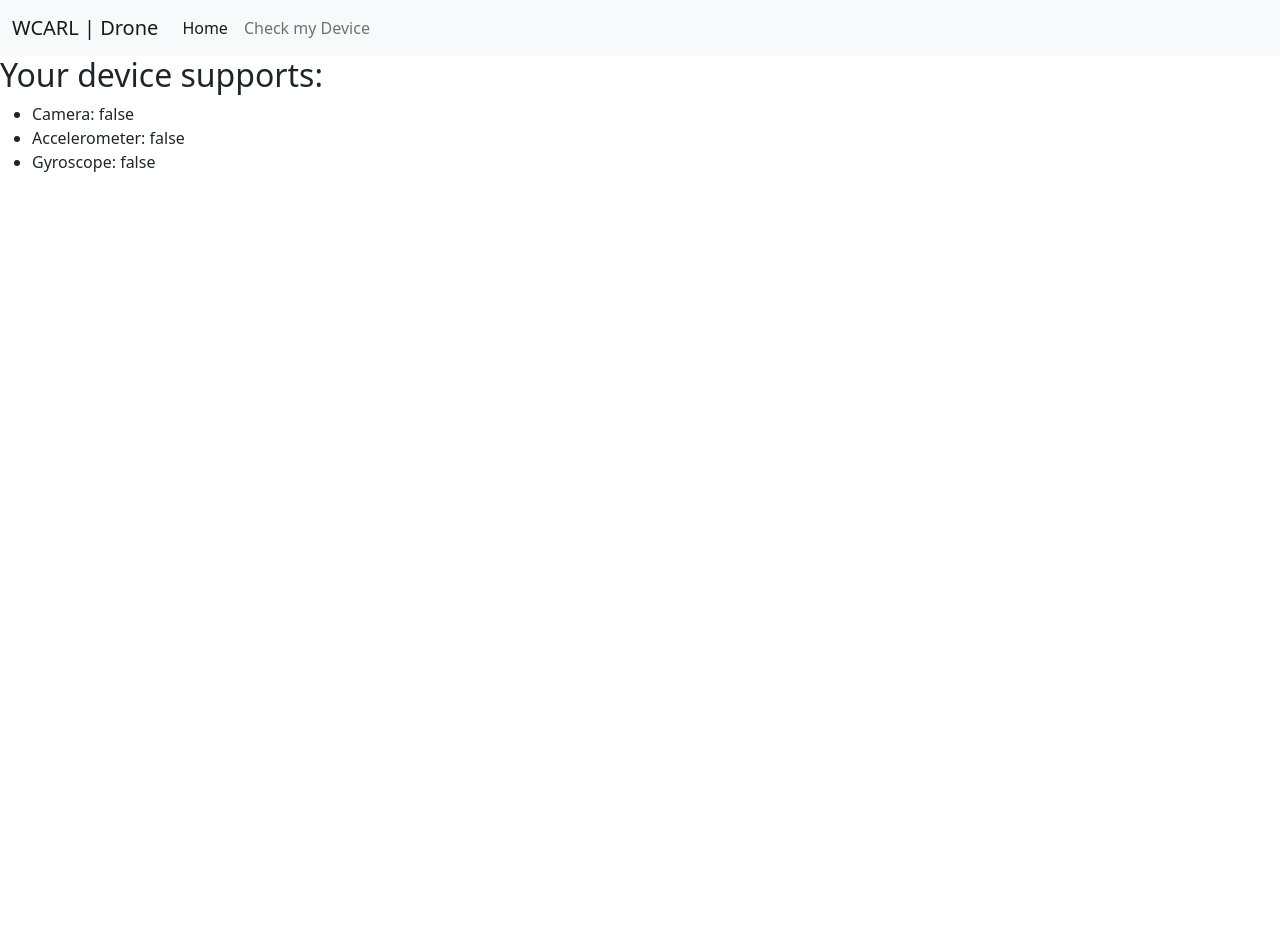
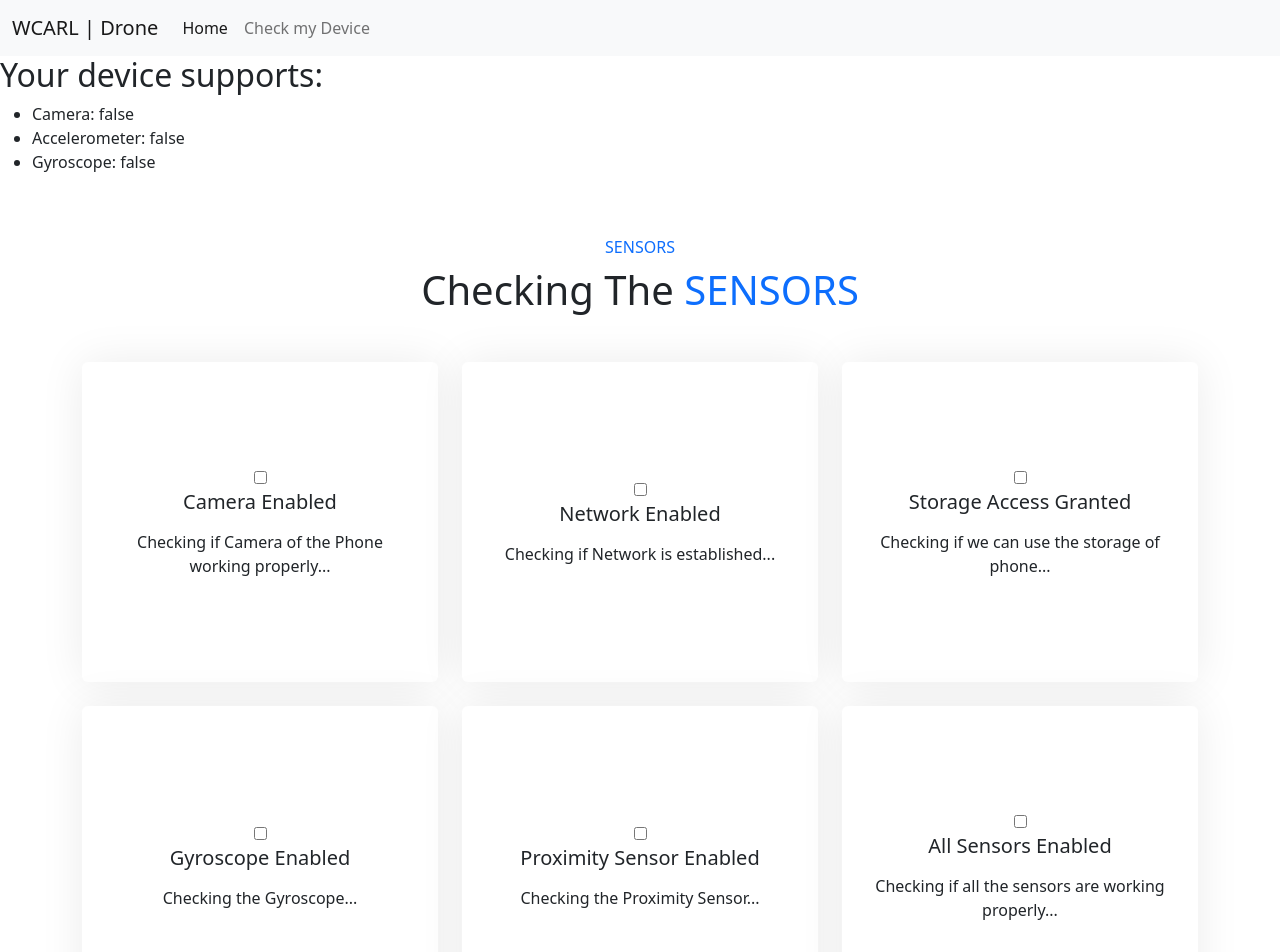
Before and after one commit to TsarPrince/WCARL-Drone, a Next.js app: page /checkMyDevice in a window 1280 px wide. Shown: the top 952 px of the page. Before the commit the page ends 800 px from the top, so only its background shows below. Built offline with nearby package versions, Linux system fonts and the light colour scheme.

Commit message:
Check my device page added

```diff
--- a/pages/_app.js
+++ b/pages/_app.js
@@ -1,6 +1,8 @@
 import { useEffect } from 'react'
 import Head from 'next/head'
 import '../styles/globals.css'
+import '../styles/checkMyDevice.css'
+
 import 'bootstrap/dist/css/bootstrap.css'       // bootstrap css
 import Navbar from '../components/Navbar'
 
--- a/pages/checkMyDevice.js
+++ b/pages/checkMyDevice.js
@@ -1,6 +1,7 @@
 import React, { useEffect, useState } from "react";
 import { checkSensors, checkMediaSupport } from "../public/scripts/sensorCheck";
 import { Round } from "../public/scripts/Utils";
+
 
 export default function CheckDevice() {
   let [cameraStat, setCameraStat] = useState(false);
@@ -45,6 +46,102 @@ export default function CheckDevice() {
         </li>
         <li>Gyroscope: {gyroscopeStat ? gyroscopeStat : "false"}</li>
       </ul>
+
+      <div className="container-xxl bg-white p-0">
+
+
+
+        <div className="container-xxl py-5">
+            <div className="container">
+                <div className="text-center wow fadeInUp" data-wow-delay="0.1s">
+                    <h6 className="section-title text-center text-primary text-uppercase">Sensors</h6>
+                    <h1 className="mb-5">Checking The <span className="text-primary text-uppercase">Sensors</span></h1>
+                </div>
+                <div className="row g-4">
+                    <div className="col-lg-4 col-md-6 wow fadeInUp" data-wow-delay="0.1s">
+                        <div className="service-item rounded" href="">
+                            <div>
+                                <div >
+
+                                    <input type="checkbox"/>
+                                </div>
+                            </div>
+                            <h5 className="mb-3">Camera Enabled</h5>
+                            <p className="text-body mb-0">Checking if Camera of the Phone working properly...</p>
+                        </div>
+                    </div>
+                    <div className="col-lg-4 col-md-6 wow fadeInUp" data-wow-delay="0.2s">
+                        <div className="service-item rounded" href="">
+                            <div>
+                                <div >
+
+                                    <input type="checkbox"/>
+                                </div>
+                            </div>
+                            <h5 className="mb-3">Network Enabled</h5>
+                            <p className="text-body mb-0">Checking if Network is established...</p>
+                        </div>
+                    </div>
+                    <div className="col-lg-4 col-md-6 wow fadeInUp" data-wow-delay="0.3s">
+                        <div className="service-item rounded" href="">
+                            <div >
+                                <div >
+                                    <input type="checkbox"/>
+
+                                </div>
+                            </div>
+                            <h5 className="mb-3">Storage Access Granted</h5>
+                            <p className="text-body mb-0">Checking if we can use the storage of phone...</p>
+                        </div>
+                    </div>
+                    <div className="col-lg-4 col-md-6 wow fadeInUp" data-wow-delay="0.4s">
+                        <div className="service-item rounded" href="">
+                            <div >
+                                <div >
+                                    <input type="checkbox"/>
+
+                                </div>
+                            </div>
+                            <h5 className="mb-3">Gyroscope Enabled</h5>
+                            <p className="text-body mb-0">Checking the Gyroscope...</p>
+                        </div>
+                    </div>
+                    <div className="col-lg-4 col-md-6 wow fadeInUp" data-wow-delay="0.5s">
+                        <div className="service-item rounded" href="">
+                            <div >
+                                <div >
+                                    <input type="checkbox"/>
+
+                                </div>
+                            </div>
+                            <h5 className="mb-3">Proximity Sensor Enabled</h5>
+                            <p className="text-body mb-0">Checking the Proximity Sensor...</p>
+                        </div>
+                    </div>
+                    <div className="col-lg-4 col-md-6 wow fadeInUp" data-wow-delay="0.6s">
+                        <div className="service-item rounded" href="">
+                            <div >
+                                <div >
+                                    <input type="checkbox"/>
+
+                                </div>
+                            </div>
+                            <h5 className="mb-3">All Sensors Enabled</h5>
+                            <p className="text-body mb-0">Checking if all the sensors are working properly...</p>
+                        </div>
+                    </div>
+                </div>
+            </div>
+        </div>
+
+
+
+
+
+
+
+        <div href="#" className="btn btn-lg btn-primary btn-lg-square back-to-top"><i className="bi bi-arrow-up"></i></div>
+    </div>
     </>
   );
 }
--- /dev/null
+++ b/styles/checkMyDevice.css
@@ -0,0 +1,48 @@
+:root {
+    --primary: #FEA116;
+    --light: #F1F8FF;
+    --dark: #0F172B;
+}
+
+.fw-medium {
+    font-weight: 500 !important;
+}
+
+.fw-semi-bold {
+    font-weight: 600 !important;
+}
+
+.service-item {
+    height: 320px;
+    padding: 30px;
+    display: flex;
+    flex-direction: column;
+    justify-content: center;
+    text-align: center;
+    background: #FFFFFF;
+    box-shadow: 0 0 45px rgba(0, 0, 0, .08);
+    transition: .5s;
+}
+
+.service-item:hover {
+    background: var(--primary);
+}
+
+.service-item .service-icon {
+    margin: 0 auto 30px auto;
+    width: 65px;
+    height: 65px;
+    transition: .5s;
+}
+
+.service-item i,
+.service-item h5,
+.service-item p {
+    transition: .5s;
+}
+
+.service-item:hover i,
+.service-item:hover h5,
+.service-item:hover p {
+    color: #FFFFFF !important;
+}
```
